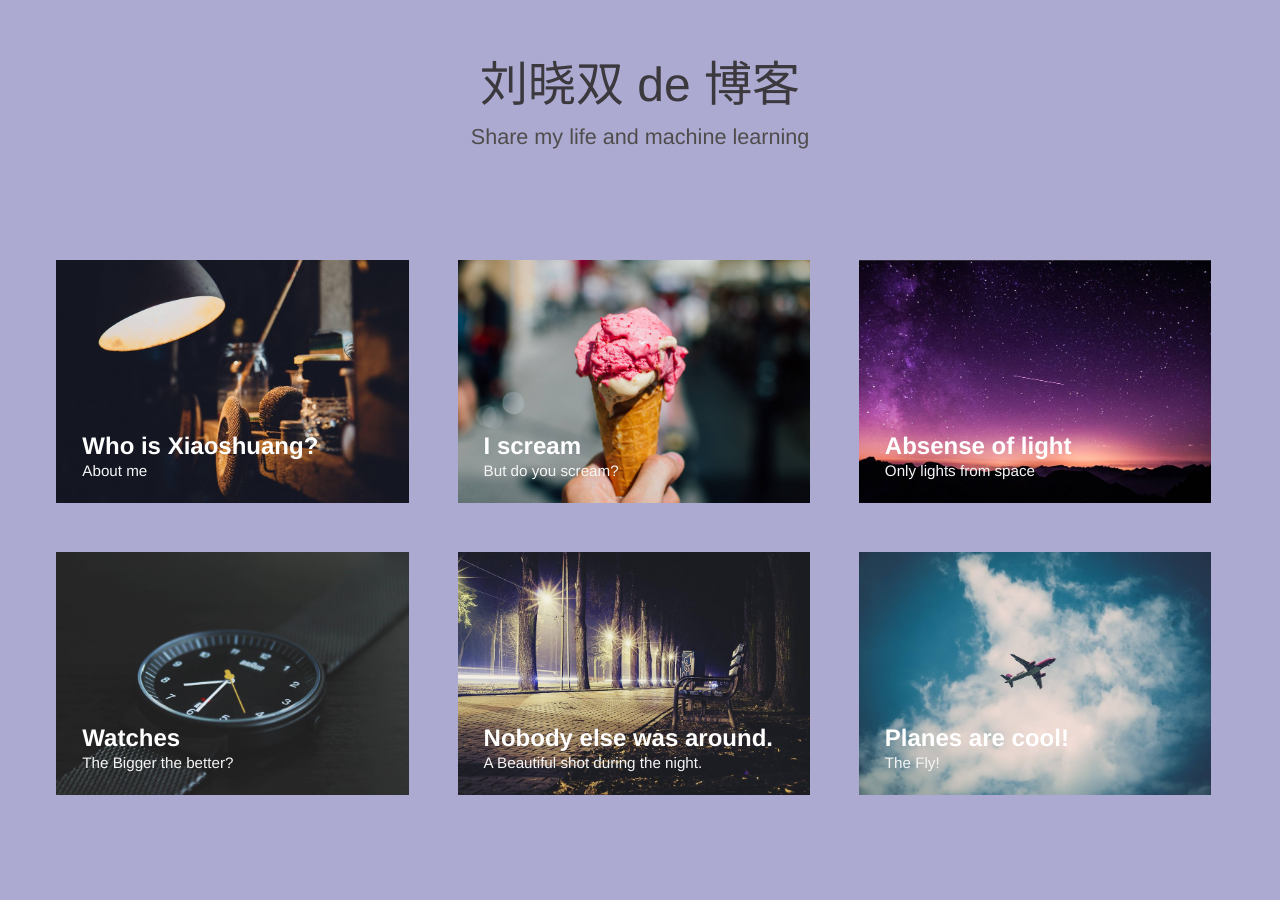
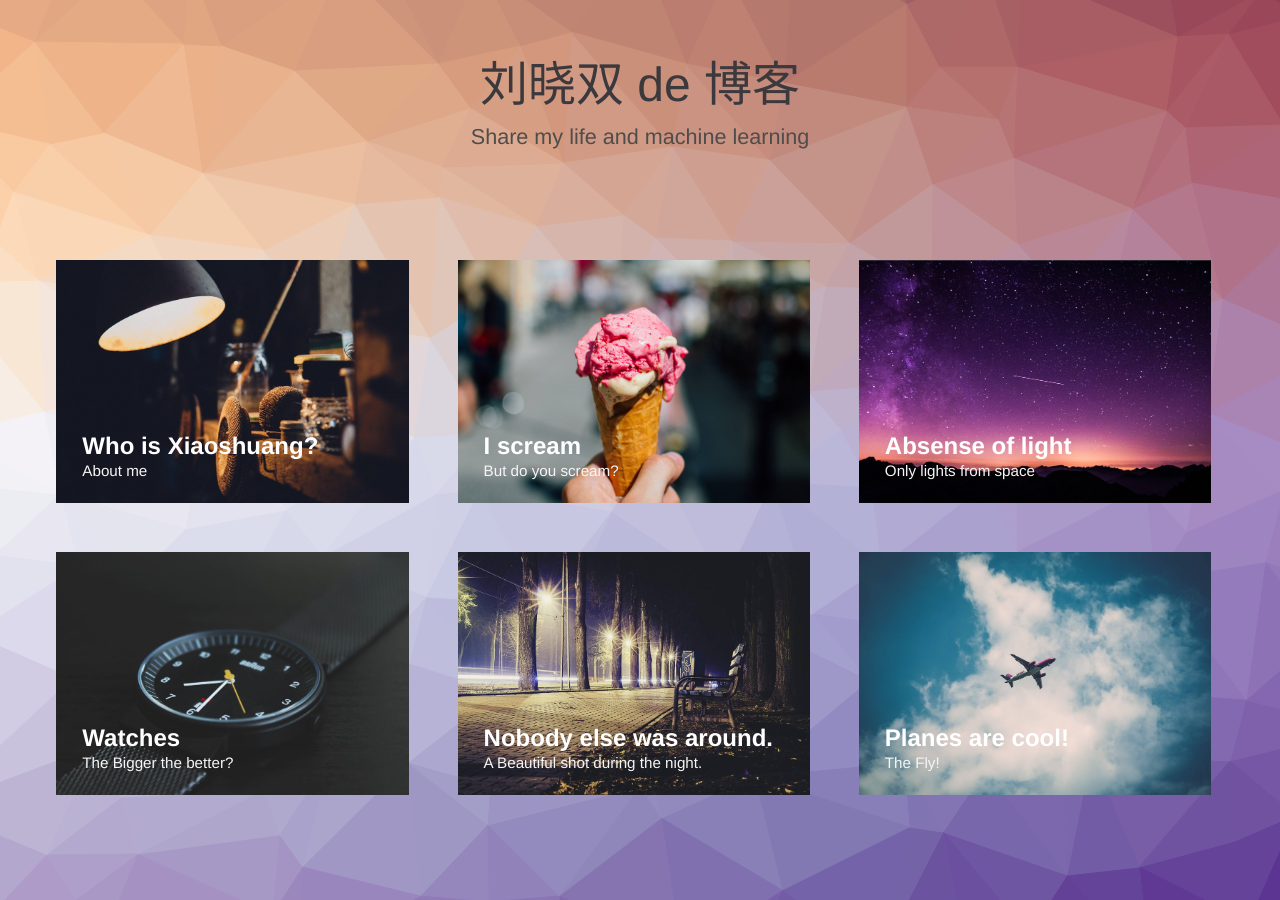
Before and after one commit to liuxiaoshuang/myblog, a Jekyll site: the page built from index.html, in a window 1280 px wide. Built offline with Jekyll 4.4.1, drawn with Linux system fonts in a browser that asks for light colours.

Commit message:
20160131-3

```diff
--- a/index.html
+++ b/index.html
@@ -76,8 +76,8 @@
         <script src="js/vendors/trianglify.min.js"></script>
         <script src="js/vendors/TweenMax.min.js"></script>
         <script src="js/vendors/ScrollToPlugin.min.js"></script>
-        <!-- <script src="js/vendors/cash.min.js"></script>
+        <script src="js/vendors/cash.min.js"></script>
         <script src="js/card-modern-blog.min.js"></script>
-        <script src="js/modern-blog.min.js"></script> -->
+        <script src="js/modern-blog.min.js"></script>
     </body>
 </html>
```
